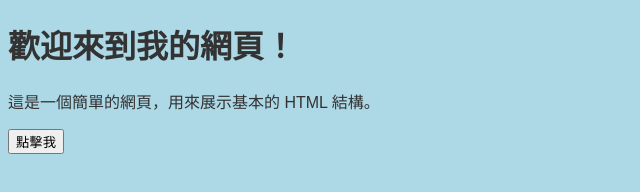
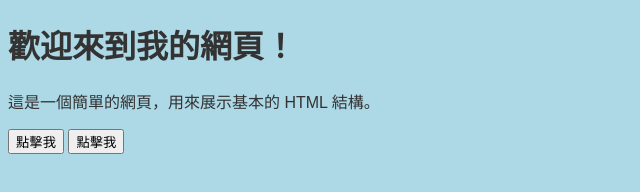
Before and after one commit to EpochSEVER/EpochSEVER.github.io, a plain HTML site: page index.html in a window 1280 px wide. Shown: the whole page, without its empty margins (0-640 px from the left). Drawn offline with Linux system fonts and the light colour scheme.

Commit message:
Update index.html

```diff
--- a/index.html
+++ b/index.html
@@ -11,3 +11,5 @@
     <script src="script.js"></script>
 </body>
 </html>
+
+<button onclick="changeBackgroundColor()">點擊我</button>
```
